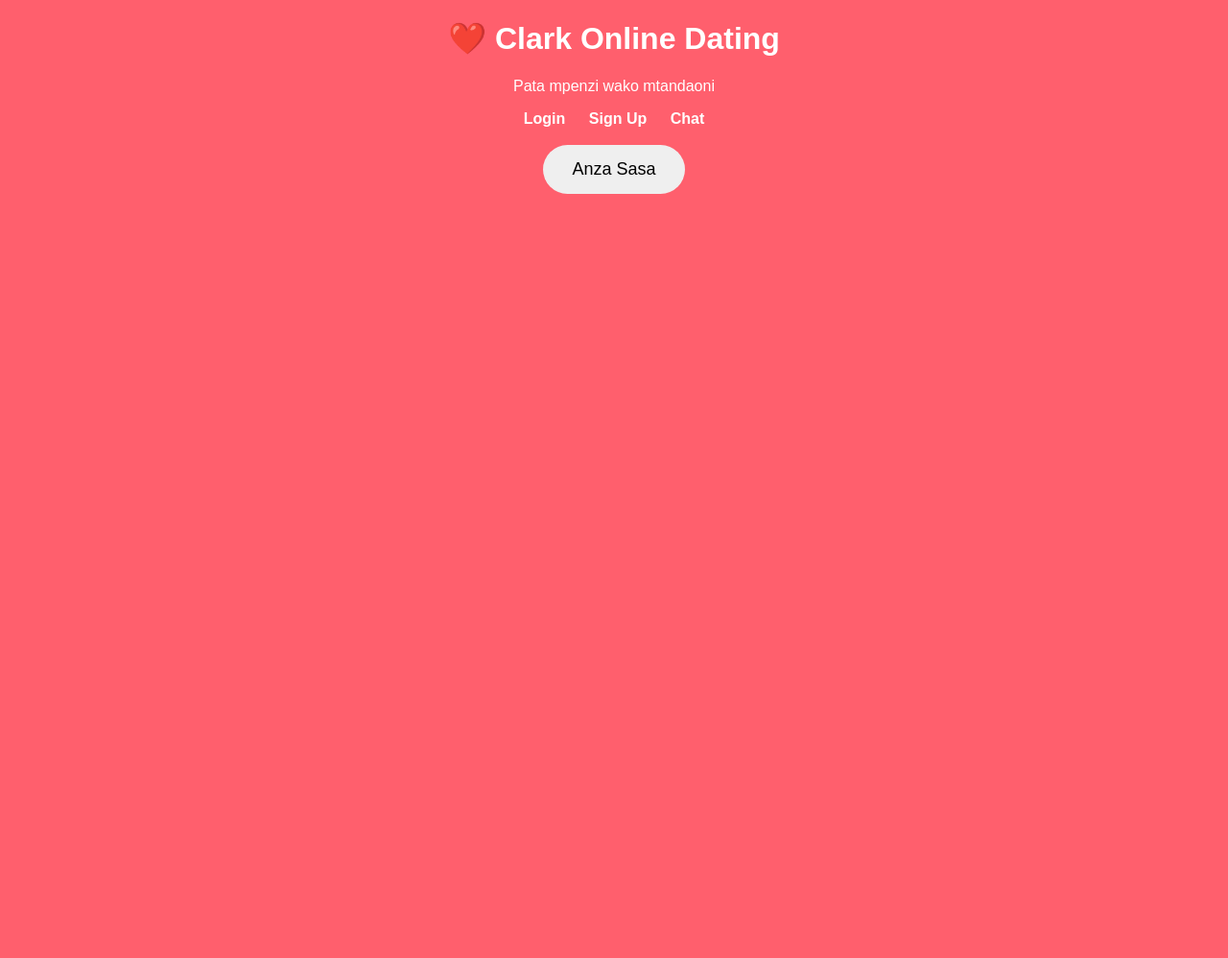
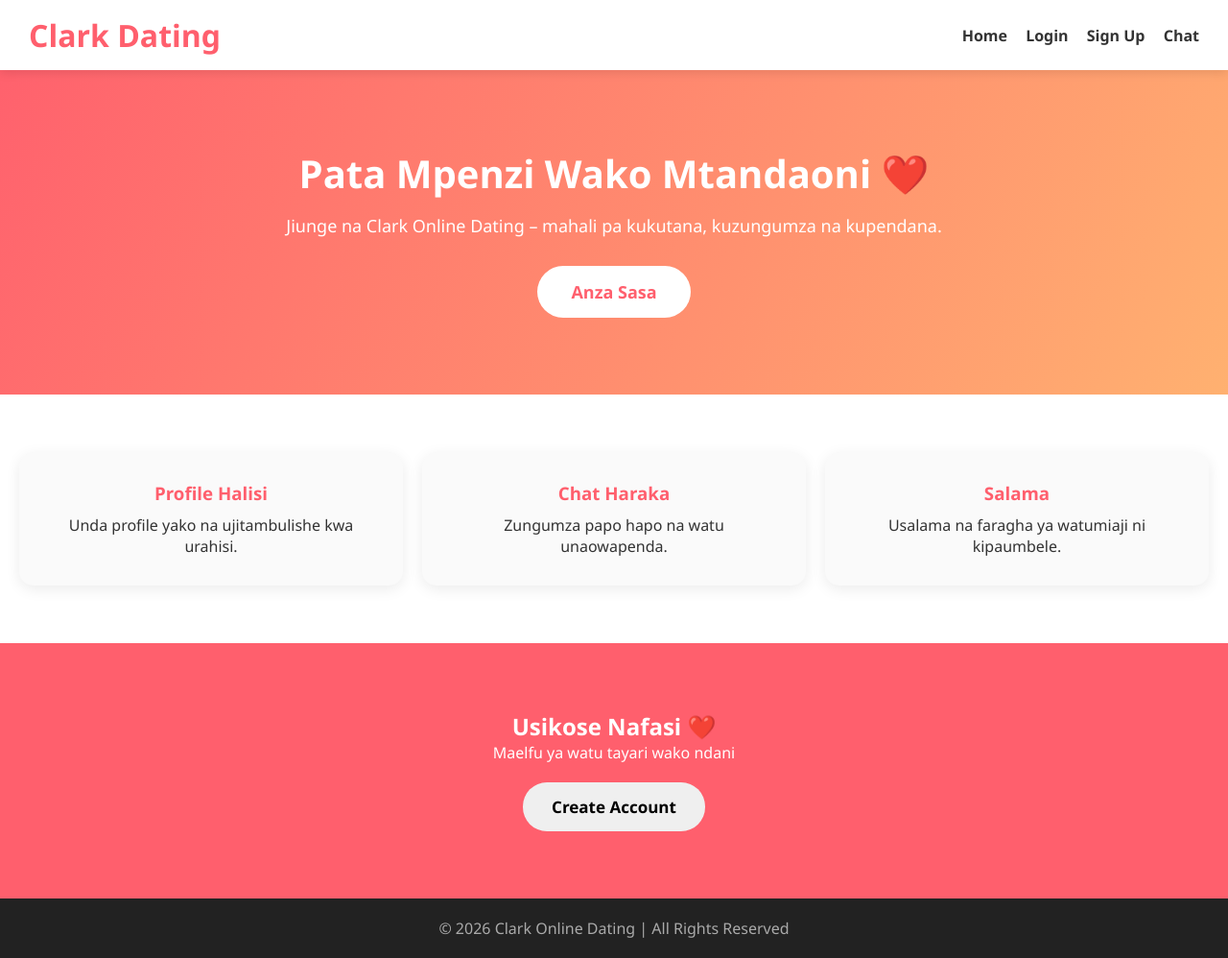
Before and after one commit to darnieljoseph0695-dotcom/clark-online-dating, a plain HTML site: page index.html in a window 1280 px wide. Shown: the whole page at 96% size. Before the commit the page ends 800 px from the top, so only its background shows below. Drawn offline with Linux system fonts and the light colour scheme.

Commit message:
Update index.html

```diff
--- a/index.html
+++ b/index.html
@@ -4,38 +4,186 @@
 <meta charset="UTF-8">
 <meta name="viewport" content="width=device-width, initial-scale=1.0">
 <title>Clark Online Dating</title>
-<link rel="manifest" href="manifest.json">
+
 <style>
-body{
- font-family:Arial;
- background:#ff5f6d;
- color:white;
- text-align:center;
+/* RESET */
+* {
+  margin: 0;
+  padding: 0;
+  box-sizing: border-box;
+  font-family: 'Segoe UI', Arial, sans-serif;
 }
-a{
- color:white;
- margin:10px;
- font-weight:bold;
- text-decoration:none;
+
+/* BODY */
+body {
+  background: linear-gradient(120deg, #ff5f6d, #ffc371);
+  color: #333;
 }
-button{
- padding:15px 30px;
- border:none;
- border-radius:30px;
- font-size:18px;
+
+/* HEADER */
+header {
+  background: #fff;
+  padding: 15px 30px;
+  display: flex;
+  justify-content: space-between;
+  align-items: center;
+  box-shadow: 0 3px 10px rgba(0,0,0,0.1);
+}
+
+header h1 {
+  color: #ff5f6d;
+}
+
+nav a {
+  margin-left: 15px;
+  text-decoration: none;
+  color: #333;
+  font-weight: bold;
+}
+
+nav a:hover {
+  color: #ff5f6d;
+}
+
+/* HERO */
+.hero {
+  text-align: center;
+  padding: 80px 20px;
+  color: white;
+}
+
+.hero h2 {
+  font-size: 40px;
+  margin-bottom: 15px;
+}
+
+.hero p {
+  font-size: 18px;
+  margin-bottom: 30px;
+}
+
+.hero button {
+  background: white;
+  color: #ff5f6d;
+  border: none;
+  padding: 15px 35px;
+  font-size: 18px;
+  border-radius: 30px;
+  cursor: pointer;
+  font-weight: bold;
+}
+
+.hero button:hover {
+  background: #ffe1e4;
+}
+
+/* FEATURES */
+.features {
+  background: #fff;
+  padding: 60px 20px;
+  display: grid;
+  grid-template-columns: repeat(auto-fit, minmax(250px, 1fr));
+  gap: 20px;
+}
+
+.feature-box {
+  background: #fafafa;
+  padding: 30px;
+  text-align: center;
+  border-radius: 15px;
+  box-shadow: 0 4px 15px rgba(0,0,0,0.08);
+}
+
+.feature-box h3 {
+  color: #ff5f6d;
+  margin-bottom: 10px;
+}
+
+/* CTA */
+.cta {
+  text-align: center;
+  padding: 70px 20px;
+  background: #ff5f6d;
+  color: white;
+}
+
+.cta button {
+  margin-top: 20px;
+  padding: 14px 30px;
+  border: none;
+  border-radius: 25px;
+  font-size: 17px;
+  cursor: pointer;
+  font-weight: bold;
+}
+
+/* FOOTER */
+footer {
+  background: #222;
+  color: #aaa;
+  text-align: center;
+  padding: 20px;
+}
+
+/* RESPONSIVE */
+@media(max-width:600px){
+  .hero h2 {
+    font-size: 28px;
+  }
 }
 </style>
 </head>
 
 <body>
-<h1>❤️ Clark Online Dating</h1>
-<p>Pata mpenzi wako mtandaoni</p>
 
-<a href="login.html">Login</a>
-<a href="signup.html">Sign Up</a>
-<a href="chat.html">Chat</a>
+<header>
+  <h1>Clark Dating</h1>
+  <nav>
+    <a href="#">Home</a>
+    <a href="#">Login</a>
+    <a href="#">Sign Up</a>
+    <a href="#">Chat</a>
+  </nav>
+</header>
 
-<br><br>
-<button onclick="location.href='signup.html'">Anza Sasa</button>
+<section class="hero">
+  <h2>Pata Mpenzi Wako Mtandaoni ❤️</h2>
+  <p>Jiunge na Clark Online Dating – mahali pa kukutana, kuzungumza na kupendana.</p>
+  <button onclick="joinNow()">Anza Sasa</button>
+</section>
+
+<section class="features">
+  <div class="feature-box">
+    <h3>Profile Halisi</h3>
+    <p>Unda profile yako na ujitambulishe kwa urahisi.</p>
+  </div>
+
+  <div class="feature-box">
+    <h3>Chat Haraka</h3>
+    <p>Zungumza papo hapo na watu unaowapenda.</p>
+  </div>
+
+  <div class="feature-box">
+    <h3>Salama</h3>
+    <p>Usalama na faragha ya watumiaji ni kipaumbele.</p>
+  </div>
+</section>
+
+<section class="cta">
+  <h2>Usikose Nafasi ❤️</h2>
+  <p>Maelfu ya watu tayari wako ndani</p>
+  <button onclick="joinNow()">Create Account</button>
+</section>
+
+<footer>
+  <p>© 2026 Clark Online Dating | All Rights Reserved</p>
+</footer>
+
+<script>
+function joinNow(){
+  alert("Hapa utaunganisha ukurasa wa Sign Up 🔐");
+}
+</script>
+
 </body>
 </html>
```
